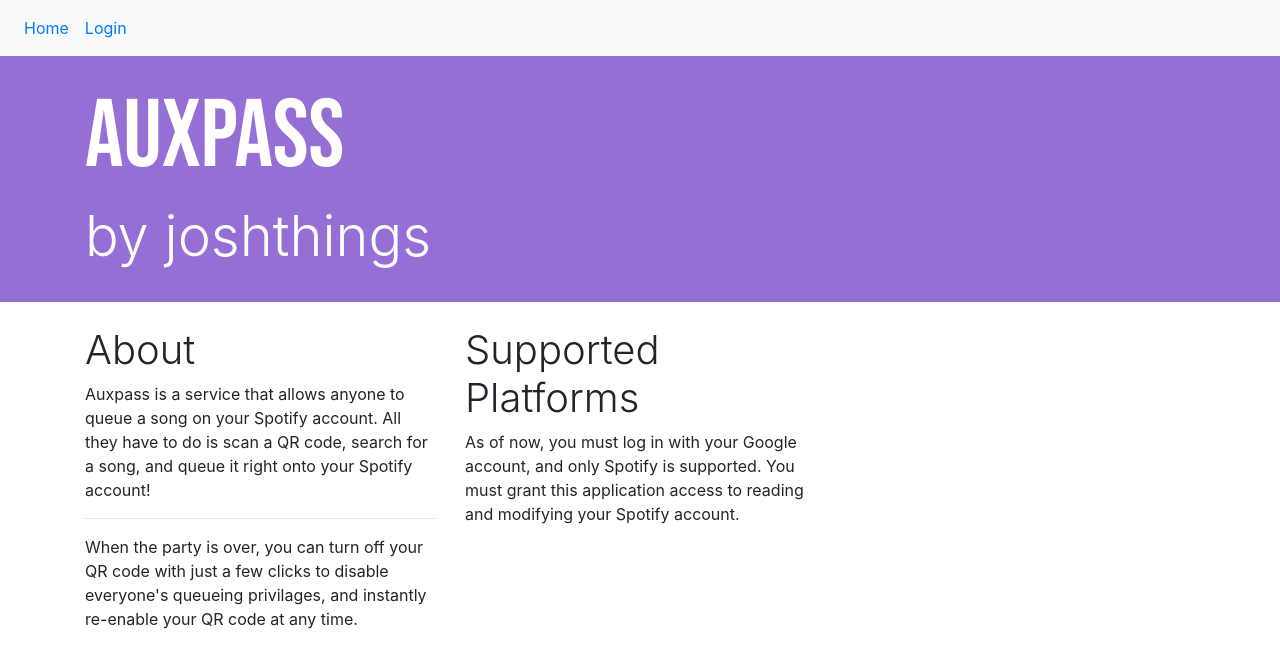
After one commit to joshuaSmith2021/aux-server, a Flask app: template templates/homepage.html in a window 1280 px wide. The commit adds this page. Shown: the top 670 px of the page. Run offline with Flask 2, Linux system fonts and the light colour scheme; the template is opened without the code that fills it, so the values that code supplies are empty; parts of the project's set-up code (start-up, migrations or seed data) failed here and were passed over; some libraries are stand-ins or nearby versions.

Commit message:
Make homepage prettier, might be ready for beta

```diff
--- a/app.py
+++ b/app.py
@@ -60,6 +60,9 @@
 
 @app.route('/')
 def index():
+    return render_template('homepage.html',
+                           user_active=current_user.is_authenticated)
+
     if current_user.is_authenticated:
         return (
             '<h1>try the <a href="/dashboard">dashboard</a></h1>'
@@ -171,7 +174,7 @@
     url = '%s?client_id=%s&response_type=code&redirect_uri=%s&scope=%s' \
           % (request_url, SPOTIFY_CLIENT_ID, redirect_uri, scopes)
 
-    return '<a href="%s">Link Spotify</a>' % url
+    return redirect(url)
 
 
 @app.route('/spotifycallback')
@@ -222,7 +225,8 @@
 @login_required
 def dashboard():
     code_status = User.get_code_status(current_user.id)
-    return render_template('dashboard.html', qr_active=code_status)
+    return render_template('dashboard.html', qr_active=code_status,
+                           spotify_linked=current_user.spotify_connected())
 
 
 @app.route('/enable_code')
--- /dev/null
+++ b/templates/homepage.html
@@ -0,0 +1,104 @@
+<!DOCTYPE html>
+<html>
+<head>
+    <title>aux</title>
+    <meta charset="utf-8">
+    <meta name="viewport" content="width=device-width, initial-scale=1">
+    <meta name="description" content="Let everyone play a song with a QR code">
+    <link rel="stylesheet" href="/static/css/styles.css">
+
+    <link rel="stylesheet" href="https://maxcdn.bootstrapcdn.com/bootstrap/4.5.2/css/bootstrap.min.css">
+    <script src="https://ajax.googleapis.com/ajax/libs/jquery/3.5.1/jquery.min.js"></script>
+    <script src="https://cdnjs.cloudflare.com/ajax/libs/popper.js/1.16.0/umd/popper.min.js"></script>
+    <script src="https://maxcdn.bootstrapcdn.com/bootstrap/4.5.2/js/bootstrap.min.js"></script>
+</head>
+<body>
+    <!-- NAVBAR -->
+    <nav class="navbar navbar-expand-sm bg-light">
+        <ul class="navbar-nav">
+            <li class="nav-item">
+                <a href="/" class="nav-link">Home</a>
+            </li>
+
+            {% if user_active %}
+
+            <li class="nav-item">
+                <a href="/dashboard" class="nav-link">Dashboard</a>
+            </li>
+
+            <li class="nav-item">
+                <a href="/logout" class="nav-link">Logout</a>
+            </li>
+
+            {% else %}
+
+            <li class="nav-item">
+                <a href="/login" class="nav-link">Login</a>
+            </li>
+
+            {% endif %}
+
+            <!-- <li class="nav-item dropdown">
+                <a href="#" class="nav-link dropdown-toggle" data-toggle="dropdown" role="button" aria-haspopup="true" aria-expanded="false">Portfolio</a>
+                <div class="dropdown-menu">
+                    <a href="webscraping.html" class="dropdown-item">Discord Bot/Web Scraping</a>
+                </div>
+            </li> -->
+        </ul>
+    </nav>
+    <!-- END NAVBAR -->
+
+    <div class="container-fluid pastel">
+        <div class="container header py-4">
+            <h1 class="display-1 bebas">Auxpass</h1>
+            <h2 class="display-4">by joshthings</h2>
+        </div>
+    </div>
+    <div class="container py-4">
+        <div class="row">
+            <div class="col-md-4">
+                <h1 class="segoe">About</h1>
+                <p>
+                    Auxpass is a service that allows anyone to queue a song on
+                    your Spotify account. All they have to do is scan a QR
+                    code, search for a song, and queue it right onto your
+                    Spotify account!
+                    <hr>
+                    When the party is over, you can turn off
+                    your QR code with just a few clicks to disable everyone's
+                    queueing privilages, and instantly re-enable your QR code
+                    at any time.
+                </p>
+            </div>
+            <div class="col-md-4">
+                <h1 class="segoe">Supported Platforms</h1>
+                <p>
+                    As of now, you must log in with your Google account, and only
+                    Spotify is supported. You must grant this application access
+                    to reading and modifying your Spotify account.
+                </p>
+            </div>
+            <!-- <div class="col-md-4">
+                <h1 class="segoe">Update QR Code</h1>
+                <p>
+                    If your code is being used in a way you don't want, you
+                    can generate a new one. All of your old QR codes won't
+                    have access to your Spotify account anymore, and you will
+                    have to print out new codes.
+                    <hr>
+                    <button class="btn btn-danger" id="regenerate">Generate New Code</button>
+                </p>
+            </div> -->
+        </div>
+    </div>
+    <script>
+$('#regenerate').click(function() {
+    if (confirm('Are you sure you want to regenerate your QR code? This will permanently disable all previous codes that you\'ve printed.')) {
+        window.location.href = '/regenerate_qr'
+    } else {
+        alert('Your code was not updated. Your old codes still work.')
+    }
+})
+    </script>
+</body>
+</html>
--- a/user.py
+++ b/user.py
@@ -140,6 +140,19 @@
 
         return access_token
 
+    def spotify_connected(self):
+        db = get_db()
+
+        query = [
+            'SELECT refresh_token',
+            'FROM user',
+            'WHERE id = "%s"' % self.id
+        ]
+
+        row = db.execute(' '.join(query)).fetchone()
+
+        return row[0] is not None
+
     def update_tokens(self, refresh_token, access_token, expiration):
         db = get_db()
 
```
Also changed, not shown: templates/dashboard.html (+16 -1 lines).
